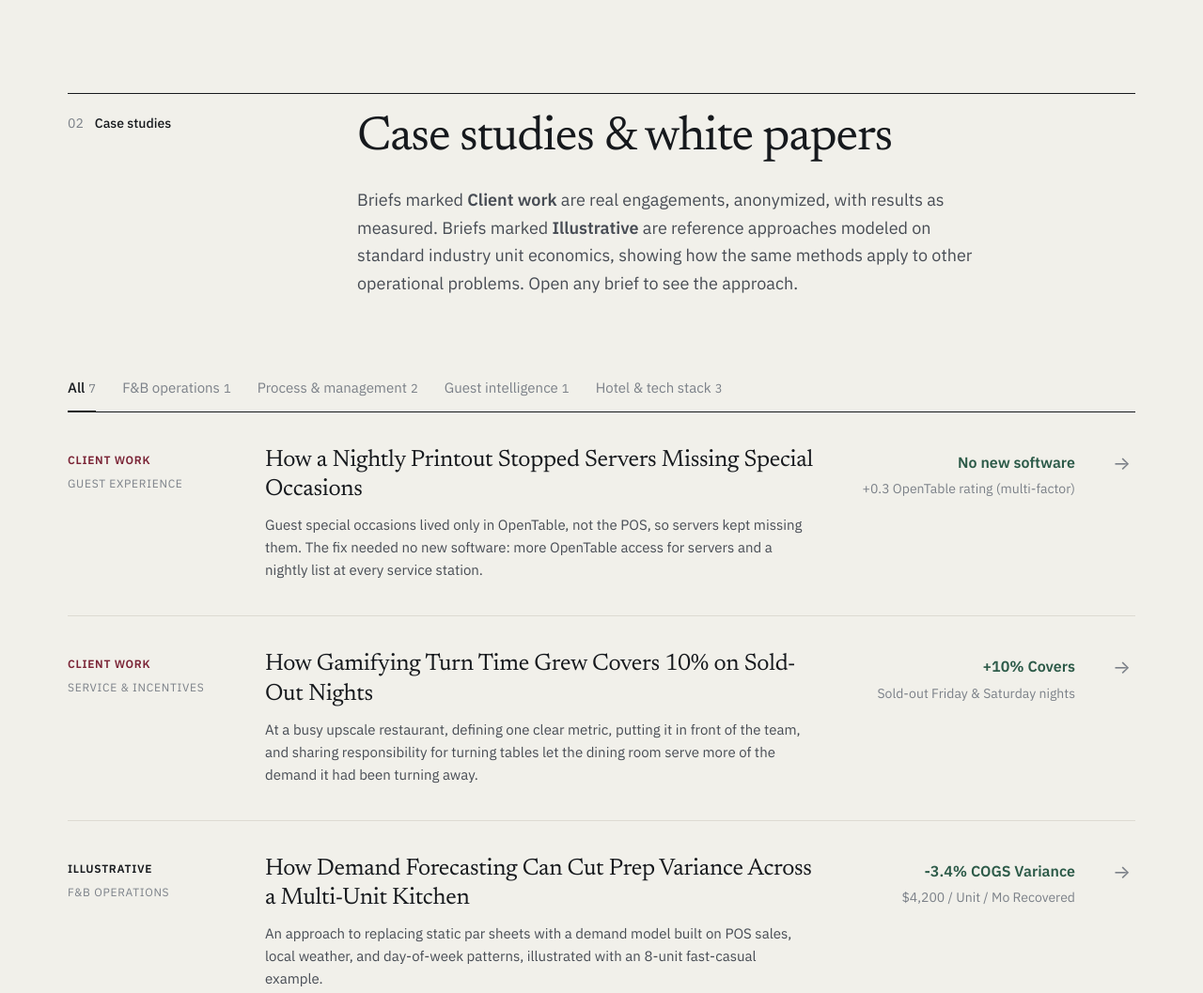
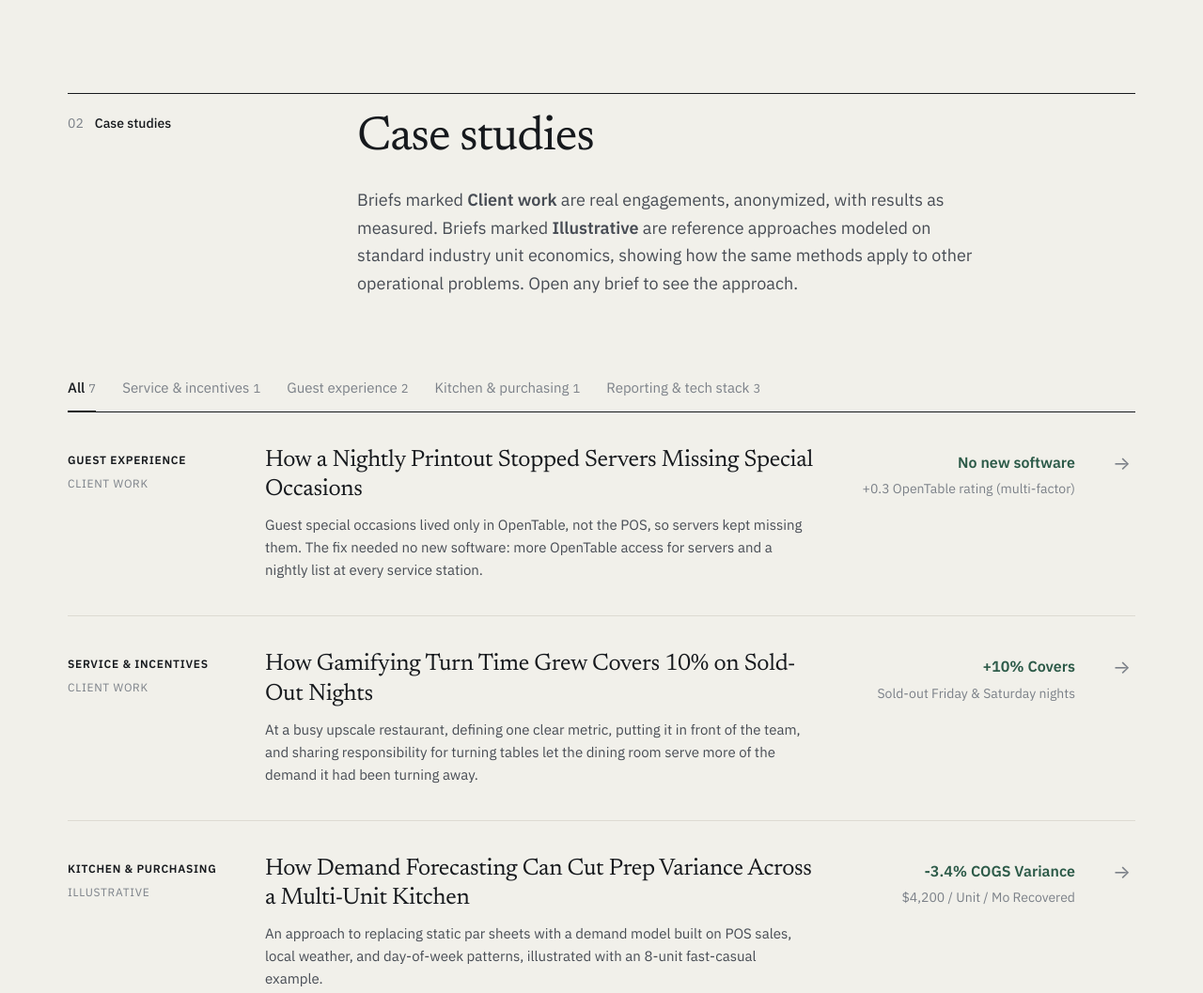
Before and after one commit to alexsteingart/parex-anlaytics, a plain HTML site: page index.html in a window 1280 px wide. Shown: the part 3880-4937 px from the top of the page at 94% size. Drawn offline with Linux system fonts and the light colour scheme.

Commit message:
case studies: lead with skill area, align filter tabs, drop white paper label
- Skill area now leads each case (bold, dark); client work / illustrative
  sits below it in grey
- Filter tabs renamed to match: service & incentives, guest experience,
  kitchen & purchasing, reporting & tech stack
- "White paper" label removed; those briefs are labeled illustrative

Co-Authored-By: Claude Opus 5.5 <noreply@anthropic.com>

```diff
--- a/index.html
+++ b/index.html
@@ -174,8 +174,7 @@
             background: none; text-align: left; cursor: pointer;
         }
         .case-meta { display: flex; flex-direction: column; gap: 6px; padding-top: 5px; font-size: 12px; letter-spacing: 0.06em; text-transform: uppercase; color: var(--ink-3); }
-        .case-type { color: var(--ink); font-weight: 600; }
-        .case-type.is-client { color: var(--wine); }
+        .case-cat { color: var(--ink); font-weight: 600; }
         .case-title { display: block; font: 400 25px/1.25 var(--serif); letter-spacing: -0.012em; transition: color .15s; }
         .case-sub { display: block; margin-top: 10px; font-size: 15px; color: var(--ink-2); max-width: 64ch; }
         .case-metric { display: flex; flex-direction: column; gap: 4px; padding-top: 5px; text-align: right; }
@@ -559,13 +558,13 @@
             </div>
         </section>
 
-        <!-- Case studies & white papers -->
+        <!-- Case studies -->
         <section id="work" class="section section-alt">
             <div class="wrap">
                 <div class="section-head">
                     <p class="section-label"><span class="idx">02</span>Case studies</p>
                     <div>
-                        <h2>Case studies &amp; white papers</h2>
+                        <h2>Case studies</h2>
                         <p class="lede">
                             Briefs marked <strong>Client work</strong> are real engagements, anonymized, with results as measured. Briefs marked <strong>Illustrative</strong> are reference approaches modeled on standard industry unit economics, showing how the same methods apply to other operational problems. Open any brief to see the approach.
                         </p>
@@ -574,10 +573,10 @@
 
                 <div class="filters" role="group" aria-label="Filter case studies">
                     <button type="button" class="filter" data-filter="all" aria-pressed="true">All</button>
-                    <button type="button" class="filter" data-filter="fb" aria-pressed="false">F&amp;B operations</button>
-                    <button type="button" class="filter" data-filter="ops" aria-pressed="false">Process &amp; management</button>
-                    <button type="button" class="filter" data-filter="guest" aria-pressed="false">Guest intelligence</button>
-                    <button type="button" class="filter" data-filter="tech" aria-pressed="false">Hotel &amp; tech stack</button>
+                    <button type="button" class="filter" data-filter="service" aria-pressed="false">Service &amp; incentives</button>
+                    <button type="button" class="filter" data-filter="guest" aria-pressed="false">Guest experience</button>
+                    <button type="button" class="filter" data-filter="kitchen" aria-pressed="false">Kitchen &amp; purchasing</button>
+                    <button type="button" class="filter" data-filter="tech" aria-pressed="false">Reporting &amp; tech stack</button>
                 </div>
                 <ul id="case-list" aria-live="polite"></ul>
             </div>
@@ -884,13 +883,13 @@
             // calendar: ''    // e.g. a Cal.com / Calendly 20-min booking link
         };
 
-        // --- 1. Case Studies & White Papers Data ---
+        // --- 1. Case Studies Data ---
         const publications = [
             {
                 id: 'prep-forecasting',
                 type: 'CASE STUDY',
-                category: 'fb',
-                categoryLabel: 'F&B OPERATIONS',
+                category: 'kitchen',
+                categoryLabel: 'KITCHEN & PURCHASING',
                 readTime: '5 MIN READ',
                 title: 'How Demand Forecasting Can Cut Prep Variance Across a Multi-Unit Kitchen',
                 subtitle: 'An approach to replacing static par sheets with a demand model built on POS sales, local weather, and day-of-week patterns, illustrated with an 8-unit fast-casual example.',
@@ -922,7 +921,7 @@
                 id: 'guest-clustering',
                 type: 'CASE STUDY',
                 category: 'guest',
-                categoryLabel: 'GUEST INTELLIGENCE',
+                categoryLabel: 'GUEST EXPERIENCE',
                 readTime: '6 MIN READ',
                 title: 'How Guest Segmentation Finds a Hotel\'s "Silent Regulars"',
                 subtitle: 'An approach to clustering POS checks and reservation history into guest archetypes and targeted plays, illustrated with a boutique hotel and dining group example.',
@@ -952,9 +951,9 @@
             },
             {
                 id: 'beyond-spreadsheets',
-                type: 'WHITE PAPER',
+                type: 'CASE STUDY',
                 category: 'tech',
-                categoryLabel: 'HOTEL & TECH STACK',
+                categoryLabel: 'REPORTING & TECH STACK',
                 readTime: '7 MIN READ',
                 title: 'How to Replace GM Spreadsheets with Automated Multi-Unit Reporting in 21 Days',
                 subtitle: 'A phased blueprint for consolidating POS, labor, and accounting data into next-morning prime cost visibility.',
@@ -985,7 +984,7 @@
                 id: 'saas-onboarding',
                 type: 'CASE STUDY',
                 category: 'tech',
-                categoryLabel: 'HOTEL & TECH STACK',
+                categoryLabel: 'REPORTING & TECH STACK',
                 readTime: '5 MIN READ',
                 title: 'How Automated Menu & SKU Mapping Can Speed Up Hospitality SaaS Onboarding',
                 subtitle: 'An approach to normalizing inconsistent POS menus and vendor SKUs so new multi-unit customers go live in days instead of weeks.',
@@ -1016,7 +1015,7 @@
                 id: 'opentable-aloha-handoff',
                 type: 'CASE STUDY',
                 clientWork: true,
-                category: 'ops',
+                category: 'guest',
                 categoryLabel: 'GUEST EXPERIENCE',
                 readTime: '3 MIN READ',
                 title: 'How a Nightly Printout Stopped Servers Missing Special Occasions',
@@ -1043,7 +1042,7 @@
                 id: 'sa-turn-incentives',
                 type: 'CASE STUDY',
                 clientWork: true,
-                category: 'ops',
+                category: 'service',
                 categoryLabel: 'SERVICE & INCENTIVES',
                 readTime: '3 MIN READ',
                 title: 'How Gamifying Turn Time Grew Covers 10% on Sold-Out Nights',
@@ -1067,9 +1066,9 @@
             },
             {
                 id: 'it-ecosystem-procurement',
-                type: 'WHITE PAPER',
+                type: 'CASE STUDY',
                 category: 'tech',
-                categoryLabel: 'HOTEL & TECH STACK',
+                categoryLabel: 'REPORTING & TECH STACK',
                 readTime: '6 MIN READ',
                 title: 'The Hospitality IT Modernization Playbook: Ecosystem Assessment, Procurement, & Zero-Downtime Onboarding',
                 subtitle: 'A strategic framework for auditing legacy POS/PMS contracts, eliminating multi-vendor data silos, and architecting an interoperable tech stack without operational disruption.',
@@ -1106,14 +1105,14 @@
 
         // --- Case study list ---
         const caseList = $('#case-list');
-        const typeLabel = item => item.clientWork ? 'Client work' : item.type === 'WHITE PAPER' ? 'White paper · Illustrative' : 'Illustrative';
+        const typeLabel = item => item.clientWork ? 'Client work' : 'Illustrative';
 
         function renderCases(filter = 'all') {
             const items = filter === 'all' ? publications : publications.filter(p => p.category === filter);
             caseList.innerHTML = items.map(item => `
                 <li>
                     <button type="button" class="case" data-id="${item.id}">
-                        <span class="case-meta"><span class="case-type${item.clientWork ? ' is-client' : ''}">${typeLabel(item)}</span><span>${item.categoryLabel}</span></span>
+                        <span class="case-meta"><span class="case-cat">${item.categoryLabel}</span><span>${typeLabel(item)}</span></span>
                         <span class="case-main">
                             <span class="case-title">${item.title}</span>
                             <span class="case-sub">${item.subtitle}</span>
@@ -1153,7 +1152,7 @@
             const item = publications.find(p => p.id === id);
             if (!item) return;
 
-            $('#reader-meta').innerHTML = `<strong>${typeLabel(item)}</strong> · ${item.categoryLabel} · ${item.readTime}`;
+            $('#reader-meta').innerHTML = `<strong>${item.categoryLabel}</strong> · ${typeLabel(item)} · ${item.readTime}`;
             $('#reader-foot-label').textContent = item.clientWork ? 'Par/Ex Analytics · Client work, anonymized' : 'Par/Ex Analytics · Illustrative brief';
             readerBody.innerHTML = `
                 <header>
```
